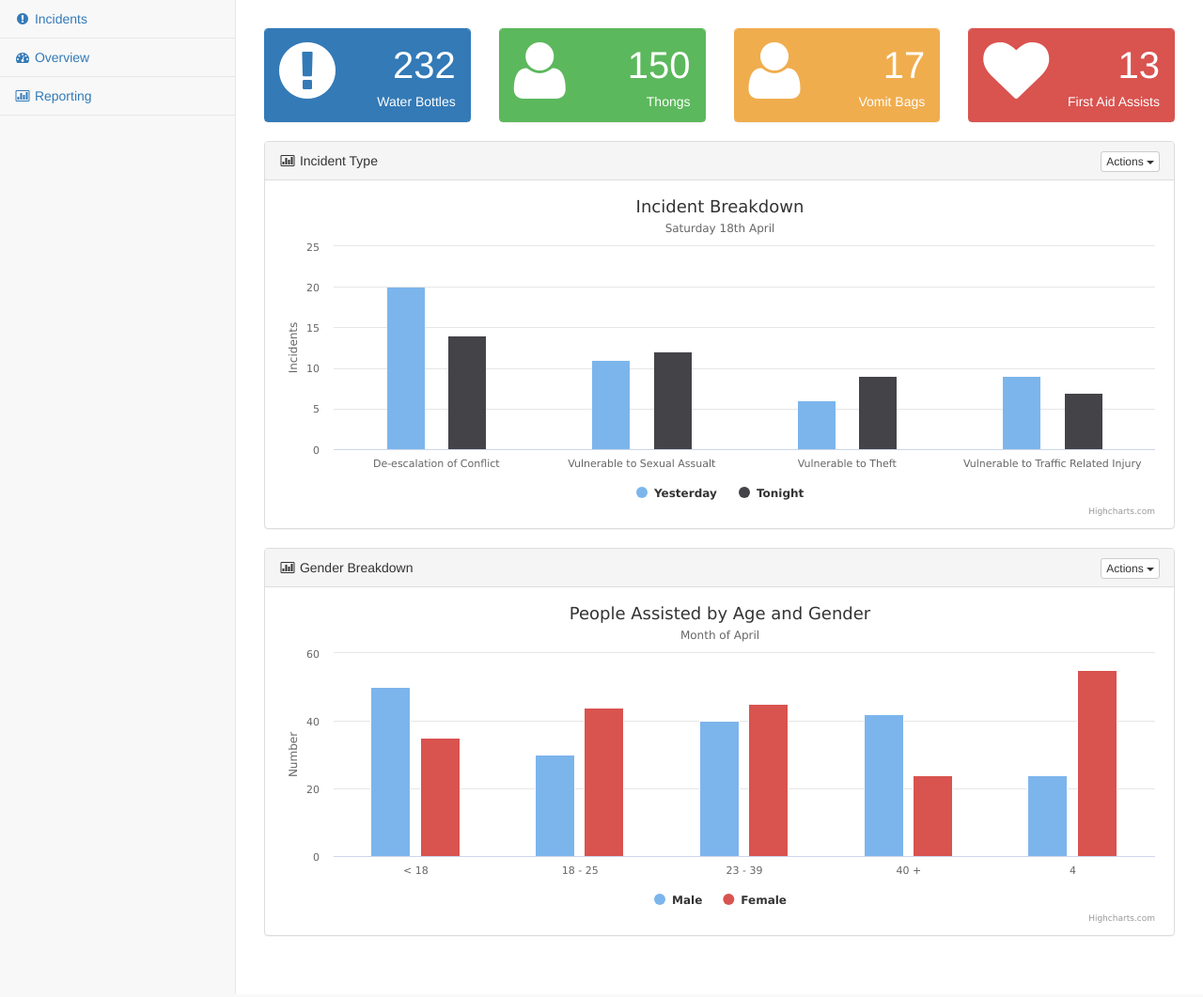
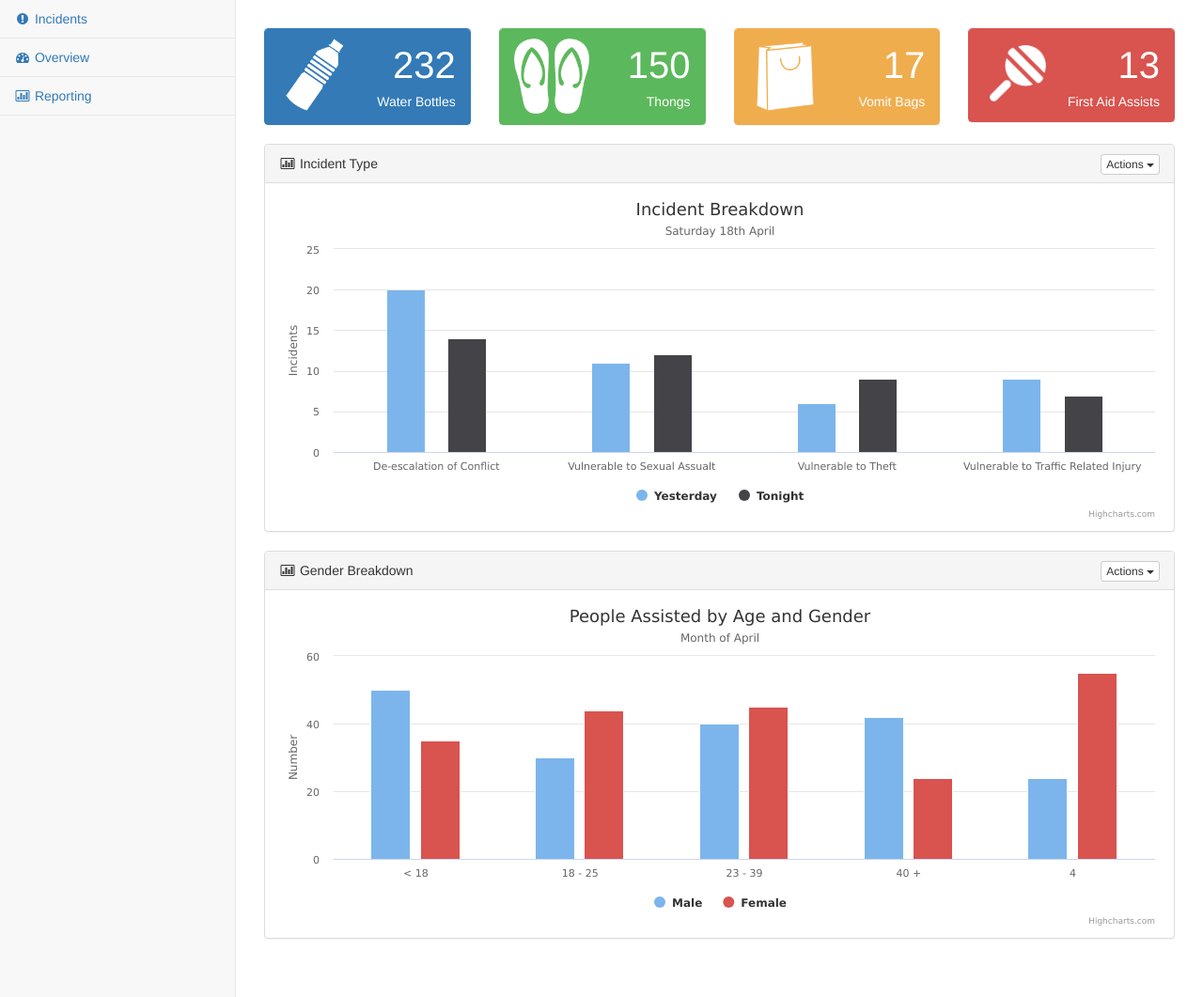
Before and after one commit to TakeKare/TakeKare, a CakePHP app: the page made by app/View/Dashboards/reports.ctp in a window 1280 px wide. Shown: the part 51-1112 px from the top of the page at 94% size. Run offline with PHP 8.4 and a stand-in for CakePHP, Linux system fonts and the light colour scheme; the template is opened without the code that fills it, so the values that code supplies are empty; some libraries are stand-ins or nearby versions.

Commit message:
new images

```diff
--- a/app/View/Dashboards/reports.ctp
+++ b/app/View/Dashboards/reports.ctp
@@ -12,7 +12,7 @@ var incidents = <?= json_encode($incidents) ?>;
                         <div class="panel-heading">
                             <div class="row">
                                 <div class="col-xs-3">
-                                    <i class="fa fa-exclamation-circle fa-5x"></i>
+                                    <img src="../img/white128_bottle.png" style="width:80px;">
                                 </div>
                                 <div class="col-xs-9 text-right">
                                     <div class="huge">232</div>
@@ -27,7 +27,7 @@ var incidents = <?= json_encode($incidents) ?>;
                         <div class="panel-heading">
                             <div class="row">
                                 <div class="col-xs-3">
-                                    <i class="fa fa-user fa-5x"></i>
+                                    <img src="../img/white128_thongs.png" style="width:80px;">
                                 </div>
                                 <div class="col-xs-9 text-right">
                                     <div class="huge">150</div>
@@ -42,7 +42,7 @@ var incidents = <?= json_encode($incidents) ?>;
                         <div class="panel-heading">
                             <div class="row">
                                 <div class="col-xs-3">
-                                    <i class="fa fa-user fa-5x"></i>
+                                    <img src="../img/white128_bag.png" style="width:80px;">
                                 </div>
                                 <div class="col-xs-9 text-right">
                                     <div class="huge">17</div>
@@ -57,7 +57,7 @@ var incidents = <?= json_encode($incidents) ?>;
                         <div class="panel-heading">
                             <div class="row">
                                 <div class="col-xs-3">
-                                    <i class="fa fa-heart fa-5x"></i>
+                                    <img src="../img/white128_ChupaChup.png" style="margin:7px;width:60px;">
                                 </div>
                                 <div class="col-xs-9 text-right">
                                     <div class="huge">13</div>
```
Also changed, not shown: app/webroot/img/white128_ChupaChup.png (added), app/webroot/img/white128_bag.png (added), app/webroot/img/white128_bottle.png (added), app/webroot/img/white128_thongs.png (added).
